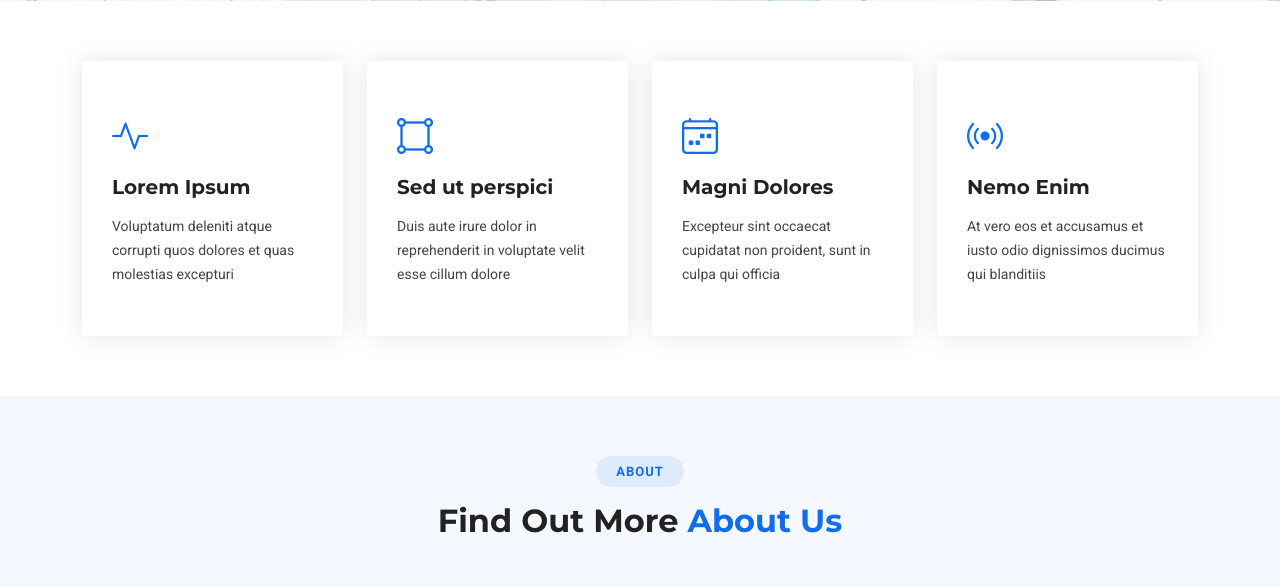
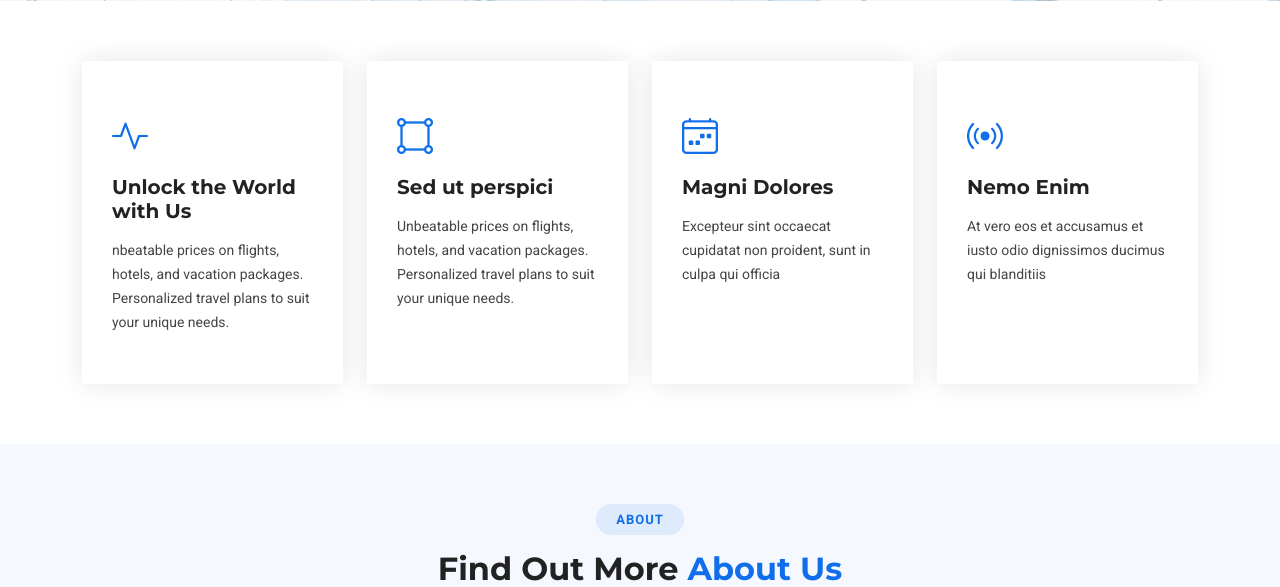
Before and after one commit to Carrington-dev/adventures, a Flask app: page / in a window 1280 px wide. Shown: the part 718-1305 px from the top of the page. Run offline with Flask 3, Linux system fonts and the light colour scheme; some libraries are stand-ins or nearby versions.

Commit message:
Update index.html
Co-Authored-By: Stemgon <165911512+stemgon@users.noreply.github.com>
Co-Authored-By: Carrington Muleya <79579279+carrington-dev@users.noreply.github.com>

```diff
--- a/templates/index.html
+++ b/templates/index.html
@@ -31,8 +31,8 @@
       <div class="col-xl-3 col-md-6 d-flex" data-aos="fade-up" data-aos-delay="100">
         <div class="service-item position-relative">
           <div class="icon"><i class="bi bi-activity icon"></i></div>
-          <h4><a href="" class="stretched-link">Lorem Ipsum</a></h4>
-          <p>Voluptatum deleniti atque corrupti quos dolores et quas molestias excepturi</p>
+          <h4><a href="" class="stretched-link">Unlock the World with Us</a></h4>
+          <p>nbeatable prices on flights, hotels, and vacation packages.  Personalized travel plans to suit your unique needs.</p>
         </div>
       </div><!-- End Service Item -->
 
@@ -40,7 +40,7 @@
         <div class="service-item position-relative">
           <div class="icon"><i class="bi bi-bounding-box-circles icon"></i></div>
           <h4><a href="" class="stretched-link">Sed ut perspici</a></h4>
-          <p>Duis aute irure dolor in reprehenderit in voluptate velit esse cillum dolore</p>
+          <p>Unbeatable prices on flights, hotels, and vacation packages.  Personalized travel plans to suit your unique needs.</p>
         </div>
       </div><!-- End Service Item -->
 
```
